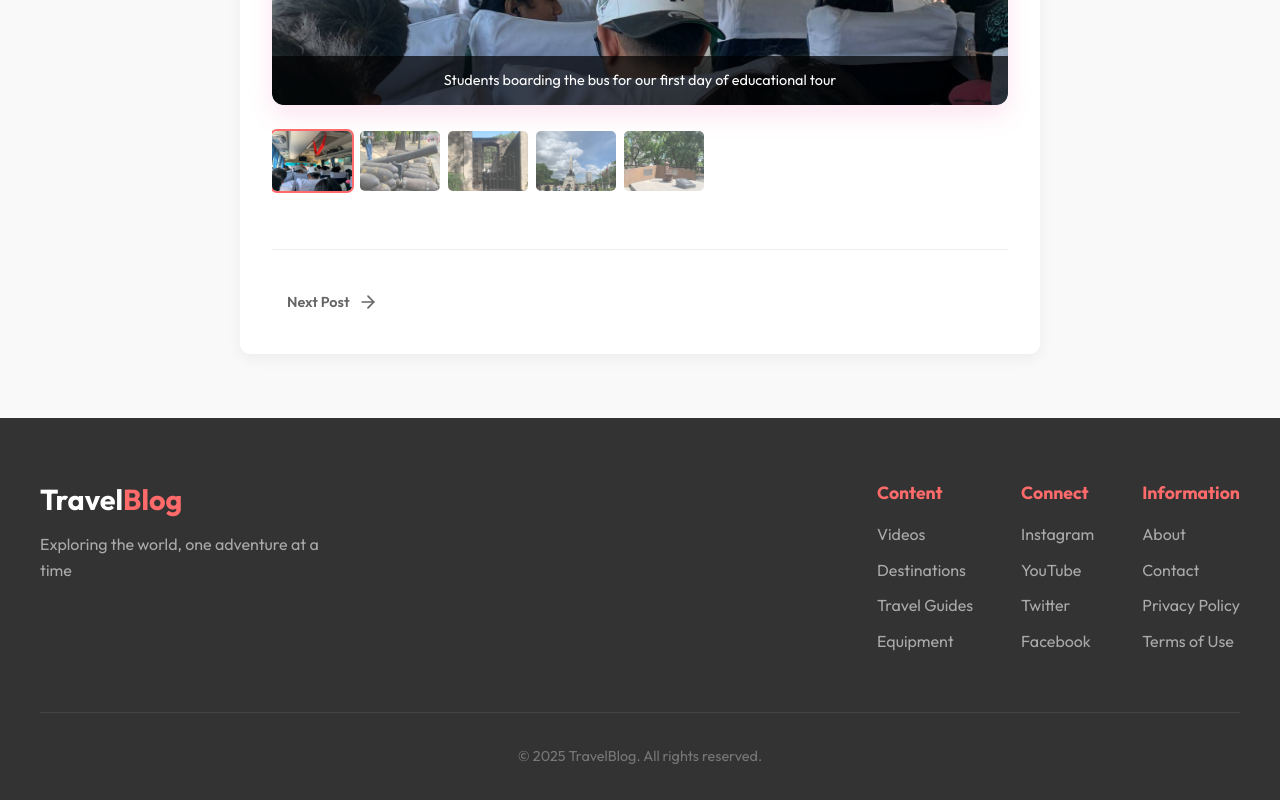
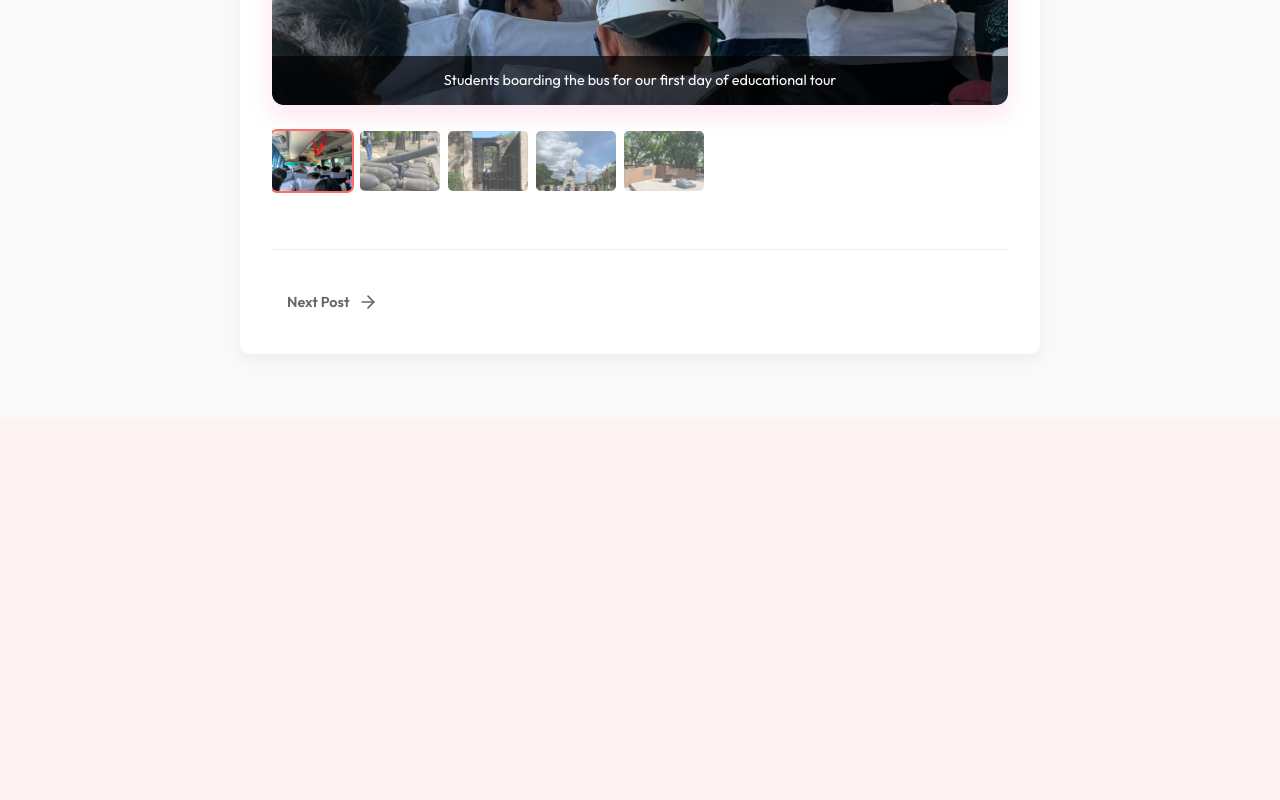
Before and after one commit to rayhanpayao25/rayhan-portfilio, a React (Vite) app: page /blog/1 in a window 1280 px wide. Shown: the part 1710-2510 px from the top of the page. After the commit the page ends 2128 px from the top, so only its background shows below. Built offline with nearby package versions, Linux system fonts and the light colour scheme.

Commit message:
new latest update

```diff
--- a/src/components/Bloghome/Bloghome.css
+++ b/src/components/Bloghome/Bloghome.css
@@ -776,13 +776,6 @@ section {
   color: var(--primary-color);
 }
 
-.copyright {
-  text-align: center;
-  padding-top: 20px;
-  border-top: 1px solid #444;
-  color: #888;
-  font-size: 14px;
-}
 
 /* Blog Section Styles */
 .blog-section {
@@ -2284,16 +2277,6 @@ section {
   color: #fff;
 }
 
-.copyright {
-  max-width: 1200px;
-  margin: 0 auto;
-  padding-top: 2rem;
-  margin-top: 3rem;
-  border-top: 1px solid #444;
-  text-align: center;
-  color: #777;
-  font-size: 0.9rem;
-}
 
 /* Responsive Styles */
 @media (max-width: 768px) {
--- a/src/components/Bloghome/Bloghome.jsx
+++ b/src/components/Bloghome/Bloghome.jsx
@@ -241,8 +241,8 @@ export default function Bloghome() {
     {
       id: 6,
       title: "Baguio Tour - Day 1",
-      date: "April 11, 2025",
-      excerpt: "Fifth day of the educational tour in MMDA and Train Depot",
+      date: "April 12, 2025",
+      excerpt: "First day in Baguio City",
       coverImage: tourDay6Image || fallbackImage,
       tags: ["MMDA", "Train Depot", "Transportation", "Traffic Management", "Urban Planning"],
       category: "infrastructure",
@@ -250,8 +250,8 @@ export default function Bloghome() {
     {
       id: 7,
       title: "Baguio Tour - Day 2",
-      date: "April 11, 2025",
-      excerpt: "Fifth day of the educational tour in MMDA and Train Depot",
+      date: "April 13, 2025",
+      excerpt: "2nd day in Baguio City",
       coverImage: tourDay7Image || fallbackImage,
       tags: ["MMDA", "Train Depot", "Transportation", "Traffic Management", "Urban Planning"],
       category: "infrastructure",
@@ -611,9 +611,6 @@ export default function Bloghome() {
 
           </div>
         </div>
-        <div className="copyright">
-          <p>&copy; {new Date().getFullYear()} RA. All rights reserved.</p>
-        </div>
       </footer>
     </div>
   )
--- a/src/pages/blog/[id].jsx
+++ b/src/pages/blog/[id].jsx
@@ -567,73 +567,6 @@ export default function BlogPost() {
           </div>
         </div>
       </section>
-
-      <footer className="vlog-footer">
-        <div className="footer-content">
-          <div className="footer-logo">
-            <h2>
-              Travel<span>Blog</span>
-            </h2>
-            <p className="footer-tagline">Exploring the world, one adventure at a time</p>
-          </div>
-          <div className="footer-links">
-            <div className="footer-section">
-              <h4>Content</h4>
-              <ul>
-                <li>
-                  <a href="#">Videos</a>
-                </li>
-                <li>
-                  <a href="#">Destinations</a>
-                </li>
-                <li>
-                  <a href="#">Travel Guides</a>
-                </li>
-                <li>
-                  <a href="#">Equipment</a>
-                </li>
-              </ul>
-            </div>
-            <div className="footer-section">
-              <h4>Connect</h4>
-              <ul>
-                <li>
-                  <a href="#">Instagram</a>
-                </li>
-                <li>
-                  <a href="#">YouTube</a>
-                </li>
-                <li>
-                  <a href="#">Twitter</a>
-                </li>
-                <li>
-                  <a href="#">Facebook</a>
-                </li>
-              </ul>
-            </div>
-            <div className="footer-section">
-              <h4>Information</h4>
-              <ul>
-                <li>
-                  <a href="#">About</a>
-                </li>
-                <li>
-                  <a href="#">Contact</a>
-                </li>
-                <li>
-                  <a href="#">Privacy Policy</a>
-                </li>
-                <li>
-                  <a href="#">Terms of Use</a>
-                </li>
-              </ul>
-            </div>
-          </div>
-        </div>
-        <div className="copyright">
-          <p>&copy; {new Date().getFullYear()} TravelBlog. All rights reserved.</p>
-        </div>
-      </footer>
     </div>
   )
 }
```
